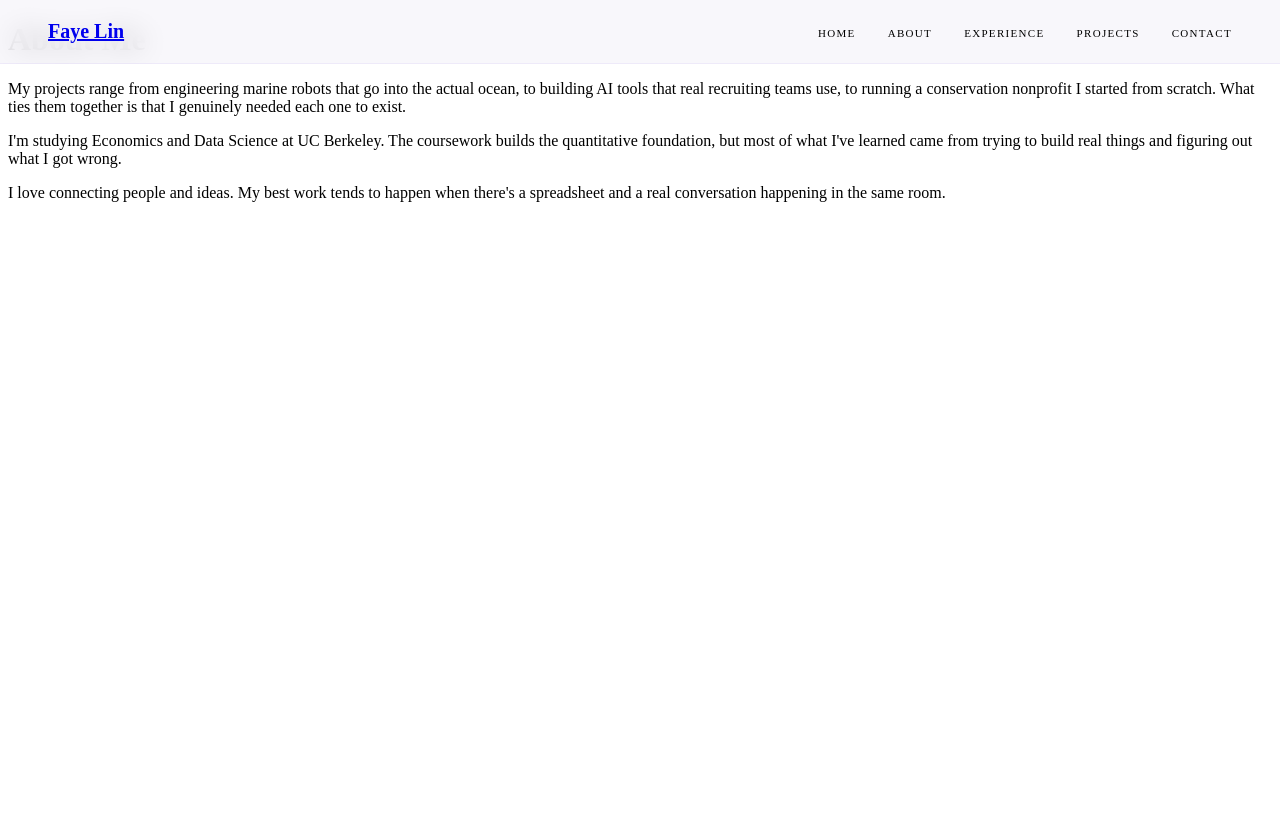
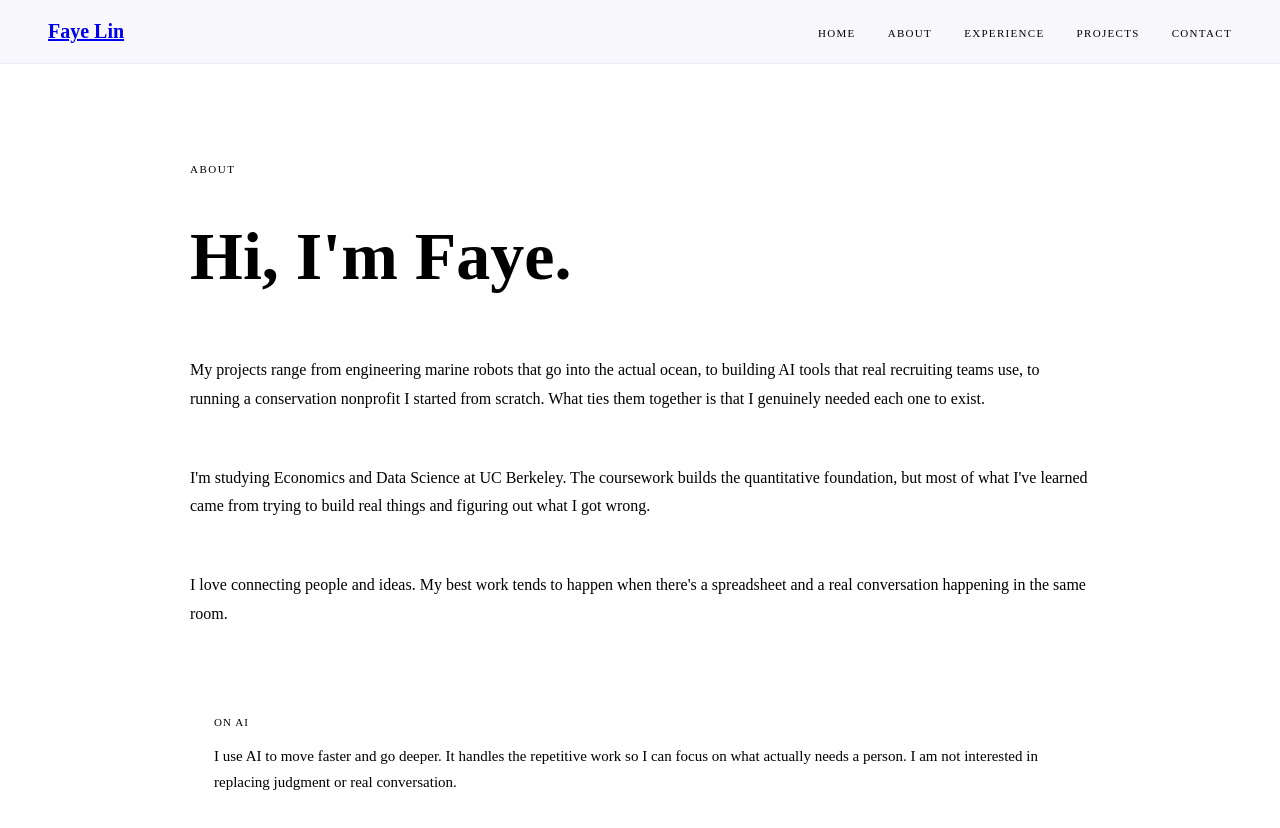
Before and after one commit to flinlabs/new-portfolio, a Next.js app: page /about in a window 1280 px wide. Shown: the top 828 px of the page. Before the commit the page ends 800 px from the top, so only its background shows below. Built offline with nearby package versions, Linux system fonts and the light colour scheme.

Commit message:
updated about page with bio

```diff
--- a/app/about/page.tsx
+++ b/app/about/page.tsx
@@ -1,7 +1,26 @@
 export default function About() {
 	return (
-		<main>
-			<h1>About Me</h1>
+		<main style={{ maxWidth: "900px", margin: "0 auto", padding: "144px 48px 120px" }}>
+			<p style={{
+				fontSize: "11px",
+				fontWeight: 500,
+				letterSpacing: "0.14em",
+				textTransform: "uppercase",
+				color: "var(--text-muted)",
+				marginBottom: "12px",
+			}}>
+				About
+			</p>
+            <h1 style={{
+				fontFamily: "var(--font-cormorant)",
+				fontSize: "68px",
+				fontWeight: 600,
+				lineHeight: 1.05,
+				marginBottom: "48px",
+			}}>
+				Hi, I&apos;m Faye.
+			</h1>
+            <div style={{ display: "flex", flexDirection: "column", gap: "18px", fontSize: "16px", lineHeight: 1.8, color: "var(--text)", marginBottom: "36px" }}>
                 <p>
 				    My projects range from engineering marine robots that go into the actual ocean,
 				    to building AI tools that real recruiting teams use, to running a conservation
@@ -17,6 +36,22 @@ export default function About() {
 				    I love connecting people and ideas. My best work tends to happen when there&apos;s
 				    a spreadsheet and a real conversation happening in the same room.
 			    </p>
+            </div>
+            <div style={{
+				background: "var(--bg-card)",
+				border: "1px solid var(--border)",
+				borderRadius: "20px",
+				padding: "24px",
+			}}>
+				<p style={{ fontSize: "11px", fontWeight: 500, letterSpacing: "0.1em", textTransform: "uppercase", color: "var(--lavender)", marginBottom: "12px" }}>
+					On AI
+				</p>
+				<p style={{ fontSize: "15px", lineHeight: 1.75, color: "var(--text)" }}>
+					I use AI to move faster and go deeper. It handles the repetitive work so I can
+					focus on what actually needs a person. I am not interested in replacing judgment
+					or real conversation.
+				</p>
+			</div>
 		</main>
 	)
 }
```
Lines whose indentation alone changed are shown as unchanged.
